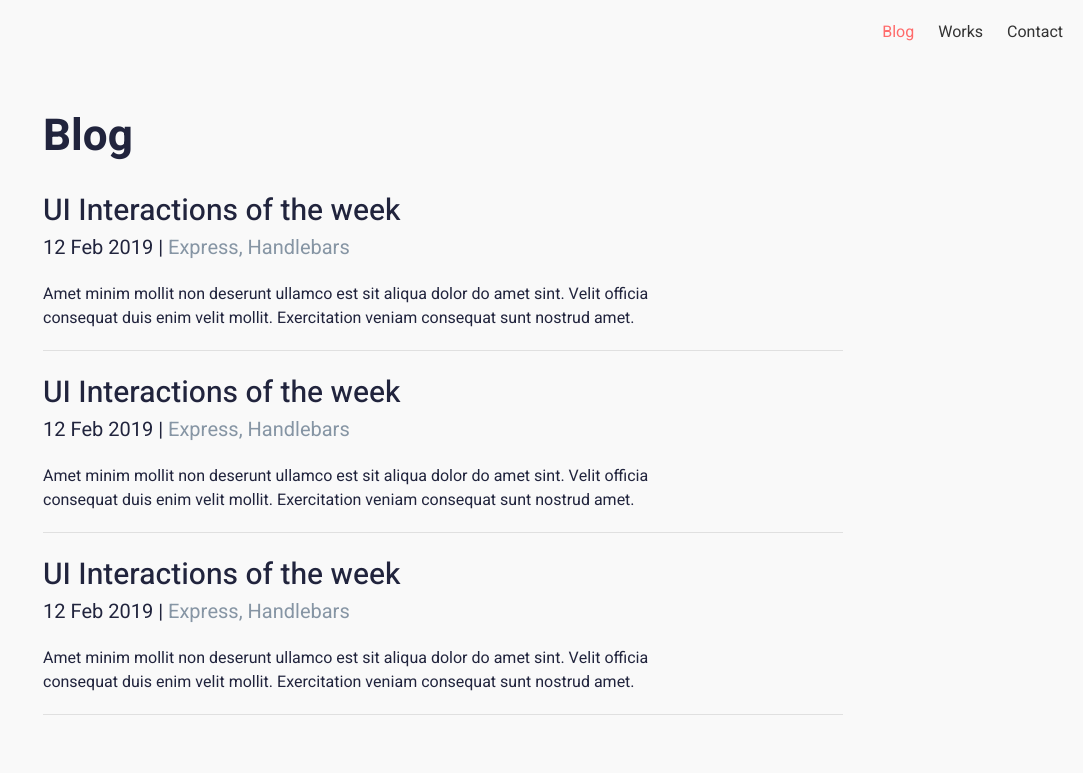
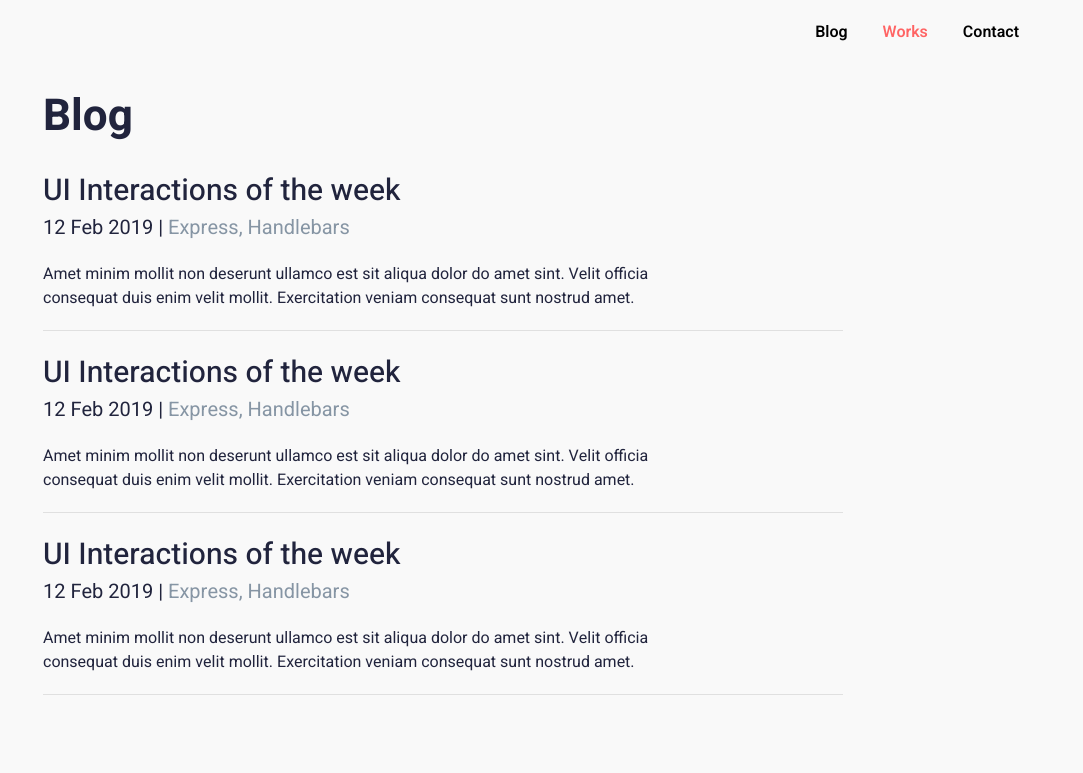
Before and after one commit to marianarodlm/Parcial_frontend, a plain HTML site: page pages/blog.html in a window 1280 px wide. Shown: the top 773 px of the page, without its empty margins (197-1280 px from the left). Drawn offline with Linux system fonts and the light colour scheme.

Commit message:
Cambiar navbar

```diff
--- a/assets/css/blog.css
+++ b/assets/css/blog.css
@@ -9,30 +9,46 @@ body {
     font-family: "Heebo", sans-serif;
 }
 
-.navbar {
+.header{
+    margin-top: 20px;
+    font-family: "Heebo", sans-serif;
+    font-weight: medium;
+    width: 95%;
     display: flex;
+    flex-direction: row;
     justify-content: flex-end;
-    padding: 20px;
 }
 
-.navbar ul {
-    list-style: none;
+.header nav{
+    display: flex;
+    flex-direction: row;
+    gap: 35px;
 }
 
-.navbar ul li {
-    display: inline;
-    margin-left: 20px;
+@media (max-width: 768px) {
+    .header nav{
+        display: none;
+    }
 }
 
-.navbar ul li a {
+.header a{
+    font-weight: 600;
     text-decoration: none;
-    color: #333;
-    transition: color 0.3s;
+    color: #000;
+}
+.header .select{
+    color: #FF6464;
 }
 
-.navbar ul li a:hover,
-.navbar ul li a.active {
-    color: #ff6b6b;
+.header .mobile-header{
+    display: none;
+}
+
+@media (max-width: 768px) {
+    .header .mobile-header{
+        display: block;
+        font-size: 1.5rem;
+    }
 }
 
 .content {
--- a/pages/blog.html
+++ b/pages/blog.html
@@ -12,14 +12,14 @@
 </head>
 
 <body>
-    <header class="navbar">
-        <nav>
-            <ul>
-                <li><a href="blog.html" class="active">Blog</a></li>
-                <li><a href="Work.html">Works</a></li>
-                <li><a href="contact.html">Contact</a></li>
-            </ul>
+    <header class="header">
+        <nav class="header-navbar">
+            <a href="blog.html">Blog</a>
+            <a class="select" href="Work.html">Works</a>
+            <a href="contact.html">Contact</a>
         </nav>
+
+        <img class="mobile-header" src="../assets/img/menu.svg" alt="menu_mobile">
     </header>
 
     <main class="content">
```
